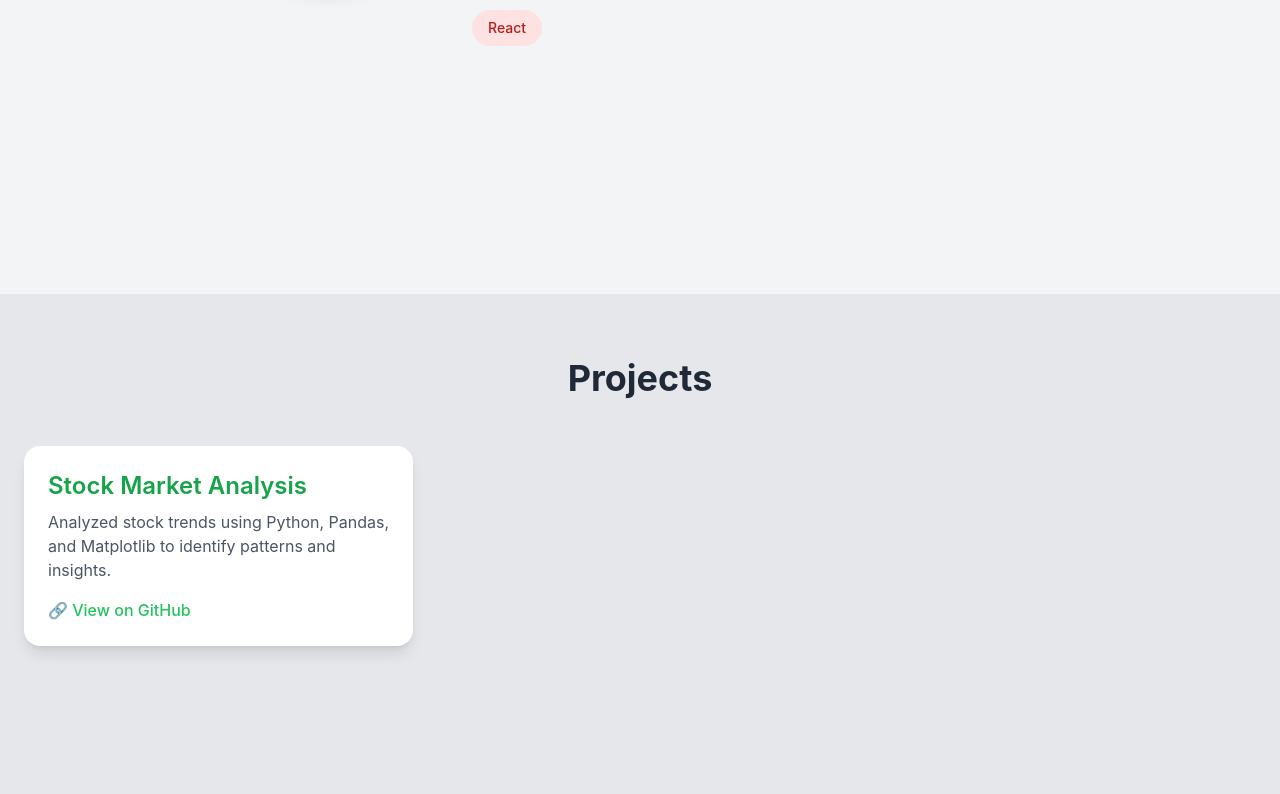
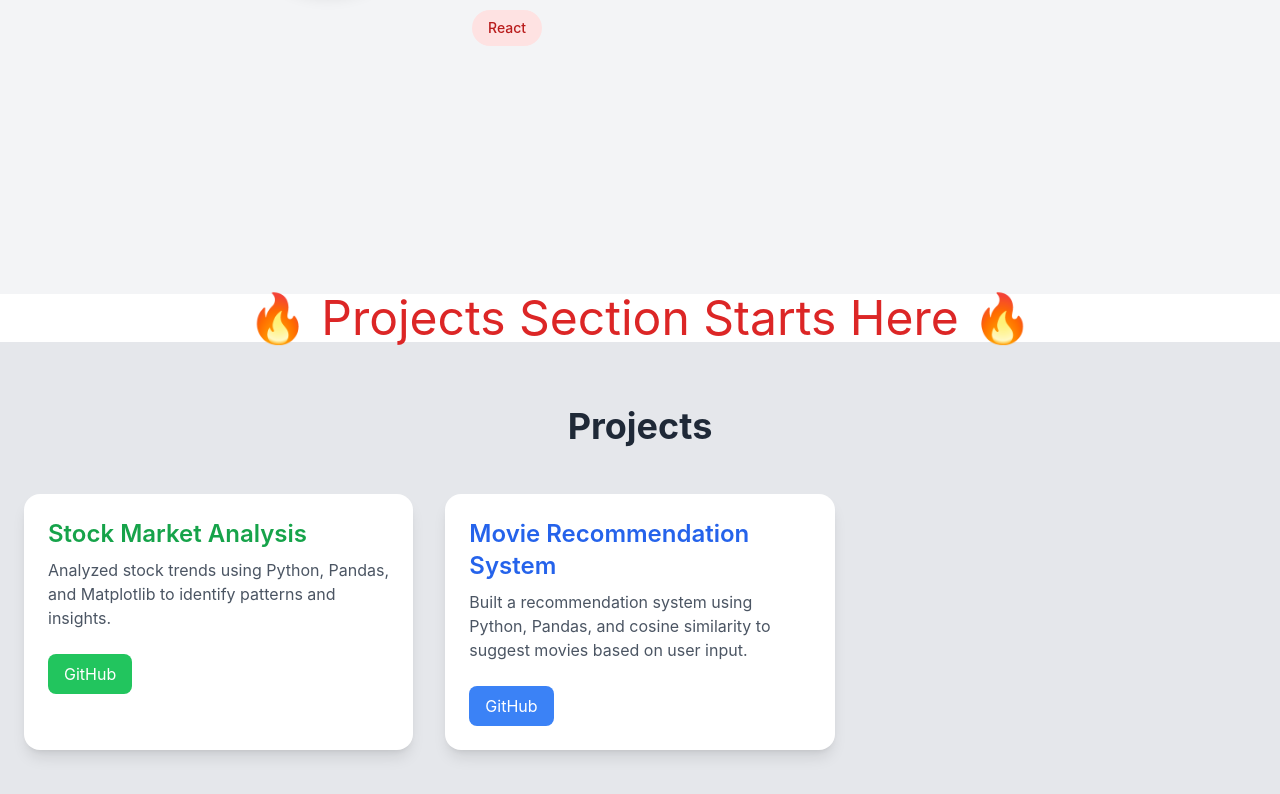
Before and after one commit to Avishkar1121/portfolio, a React (Vite) app: page / in a window 1280 px wide. Shown: the part 1306-2100 px from the top of the page. Built offline with nearby package versions, Linux system fonts and the light colour scheme.

Commit message:
Update App.jsx

```diff
--- a/src/App.jsx
+++ b/src/App.jsx
@@ -98,6 +98,7 @@ function App() {
           </motion.div>
         </div>
       </section>
+<h1 className="text-5xl text-red-600 text-center">🔥 Projects Section Starts Here 🔥</h1>
 
       {/* Projects Section */}
       <section id="projects" className="min-h-screen bg-gray-200 py-16 px-6">
@@ -106,26 +107,55 @@ function App() {
         </h2>
 
         <div className="grid gap-8 md:grid-cols-2 lg:grid-cols-3">
-          {/* Project Card 2 */}
+          {/* Project Card 1 - Stock Market Analysis */}
           <motion.div
-            className="bg-white rounded-2xl shadow-lg p-6 hover:shadow-2xl transition"
+            className="bg-white rounded-2xl shadow-lg p-6 hover:shadow-2xl transition h-full"
             whileHover={{ scale: 1.05 }}
           >
             <h3 className="text-2xl font-semibold mb-2 text-green-600">
               Stock Market Analysis
             </h3>
-            <p className="text-gray-600 mb-4">
+            <p className="text-gray-600 mb-6">
               Analyzed stock trends using Python, Pandas, and Matplotlib to identify
               patterns and insights.
             </p>
+            <div className="flex gap-4">
               <a
                 href="https://github.com/Avishkar1121/stock_analysis"
                 target="_blank"
                 rel="noopener noreferrer"
-              className="text-green-500 font-medium hover:underline"
+                className="px-4 py-2 bg-green-500 text-white rounded-lg hover:bg-green-600 transition"
               >
-              🔗 View on GitHub
+                GitHub
               </a>
+
+
+            </div>
+          </motion.div>
+
+          {/* Project Card 2 - Movie Recommendation System */}
+          <motion.div
+            className="bg-white rounded-2xl shadow-lg p-6 hover:shadow-2xl transition h-full"
+            whileHover={{ scale: 1.05 }}
+          >
+            <h3 className="text-2xl font-semibold mb-2 text-blue-600">
+              Movie Recommendation System
+            </h3>
+            <p className="text-gray-600 mb-6">
+              Built a recommendation system using Python, Pandas, and cosine similarity
+              to suggest movies based on user input.
+            </p>
+            <div className="flex gap-4">
+              <a
+                href="https://github.com/Avishkar1121/movie_recommendation"
+                target="_blank"
+                rel="noopener noreferrer"
+                className="px-4 py-2 bg-blue-500 text-white rounded-lg hover:bg-blue-600 transition"
+              >
+                GitHub
+              </a>
+
+            </div>
           </motion.div>
         </div>
       </section>
@@ -141,16 +171,38 @@ function App() {
           {/* Contact Details */}
           <div className="flex flex-col gap-4 text-gray-800">
             <p className="text-lg">
-              <span role="img" aria-label="email">📧</span> Email: <a href="mailto:avishkarghosalkar4956@gmail.com" className="text-blue-600 hover:underline">avishkarghosalkar4956@gmail.com</a>
+              <span role="img" aria-label="email">📧</span> Email:{" "}
+              <a href="mailto:avishkarghosalkar4956@gmail.com" className="text-blue-600 hover:underline">
+                avishkarghosalkar4956@gmail.com
+              </a>
             </p>
             <p className="text-lg">
-              <span role="img" aria-label="phone">📞</span> Phone: <a href="tel:+918180033311" className="text-blue-600 hover:underline">+91 81800 33311</a>
+              <span role="img" aria-label="phone">📞</span> Phone:{" "}
+              <a href="tel:+918180033311" className="text-blue-600 hover:underline">
+                +91 81800 33311
+              </a>
             </p>
             <p className="text-lg">
-              <span role="img" aria-label="linkedin">💼</span> LinkedIn: <a href="https://www.linkedin.com/in/avishkar-ghosalkar-b02b2926b" target="_blank" rel="noopener noreferrer" className="text-blue-600 hover:underline">linkedin.com/in/avishkar-ghosalkar-b02b2926b</a>
+              <span role="img" aria-label="linkedin">💼</span> LinkedIn:{" "}
+              <a
+                href="https://www.linkedin.com/in/avishkar-ghosalkar-b02b2926b"
+                target="_blank"
+                rel="noopener noreferrer"
+                className="text-blue-600 hover:underline"
+              >
+                linkedin.com/in/avishkar-ghosalkar-b02b2926b
+              </a>
             </p>
             <p className="text-lg">
-              <span role="img" aria-label="github">🐙</span> GitHub: <a href="https://github.com/Avishkar1121" target="_blank" rel="noopener noreferrer" className="text-blue-600 hover:underline">github.com/Avishkar1121</a>
+              <span role="img" aria-label="github">🐙</span> GitHub:{" "}
+              <a
+                href="https://github.com/Avishkar1121"
+                target="_blank"
+                rel="noopener noreferrer"
+                className="text-blue-600 hover:underline"
+              >
+                github.com/Avishkar1121
+              </a>
             </p>
           </div>
         </div>
```
Lines whose indentation alone changed are shown as unchanged.
